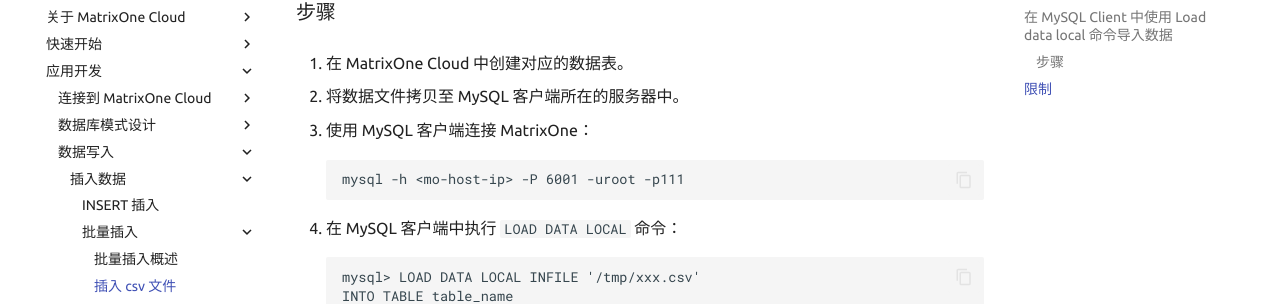
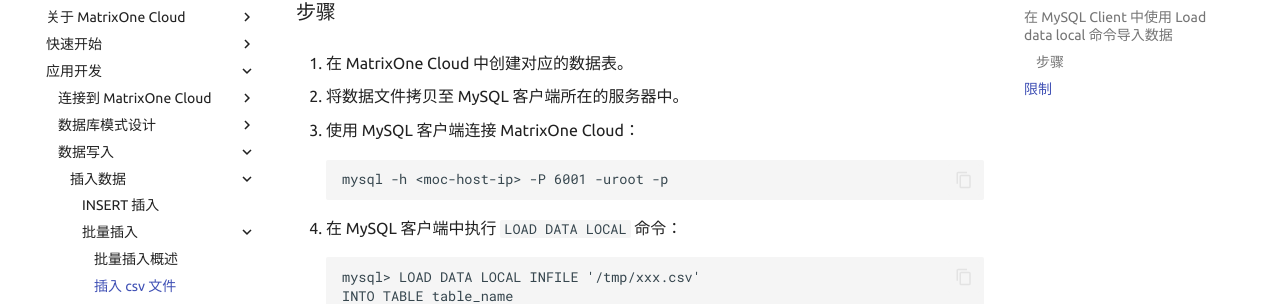
Before and after one commit to yangj1211/moc-docs, an MkDocs documentation site: the page built from docs/MatrixOne-Cloud/App-Develop/import-data/bulk-load/load-csv.md, in a window 1280 px wide and 900 px high, scrolled down 784 px. Shown: the part 166-470 px from the top of the window. Built offline with MkDocs 1.6.1 and Material for MkDocs 9.7.7, drawn with Linux system fonts in a browser that asks for light colours; comment, search, counter and statistics services are not loaded; the version menu is left out.

Commit message:
Update load-csv.md
Signed-off-by: 吴梦龙 <90299197+WuMenglong@users.noreply.github.com>

````diff
--- a/docs/MatrixOne-Cloud/App-Develop/import-data/bulk-load/load-csv.md
+++ b/docs/MatrixOne-Cloud/App-Develop/import-data/bulk-load/load-csv.md
@@ -34,10 +34,10 @@
 
 2. 将数据文件拷贝至 MySQL 客户端所在的服务器中。
 
-3. 使用 MySQL 客户端连接 MatrixOne：
+3. 使用 MySQL 客户端连接 MatrixOne Cloud：
 
     ```
-    mysql -h <mo-host-ip> -P 6001 -uroot -p111
+    mysql -h <moc-host-ip> -P 6001 -uroot -p
     ```
 
 4. 在 MySQL 客户端中执行 `LOAD DATA LOCAL` 命令：
````
